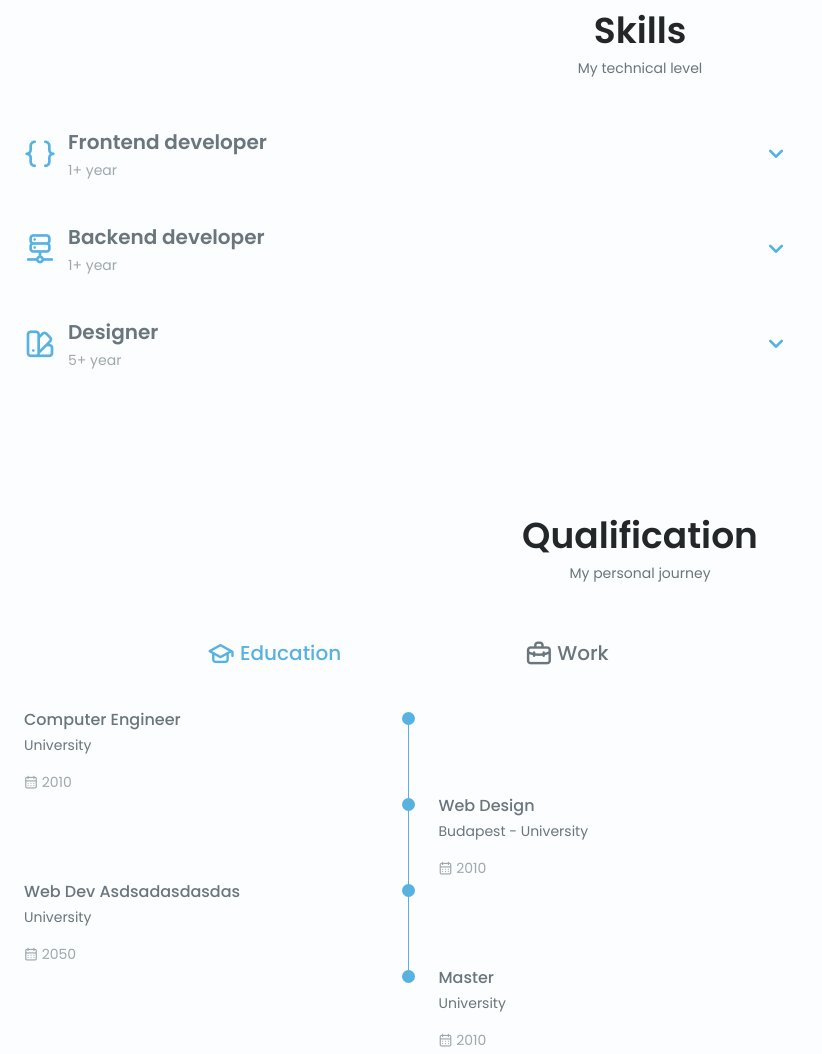
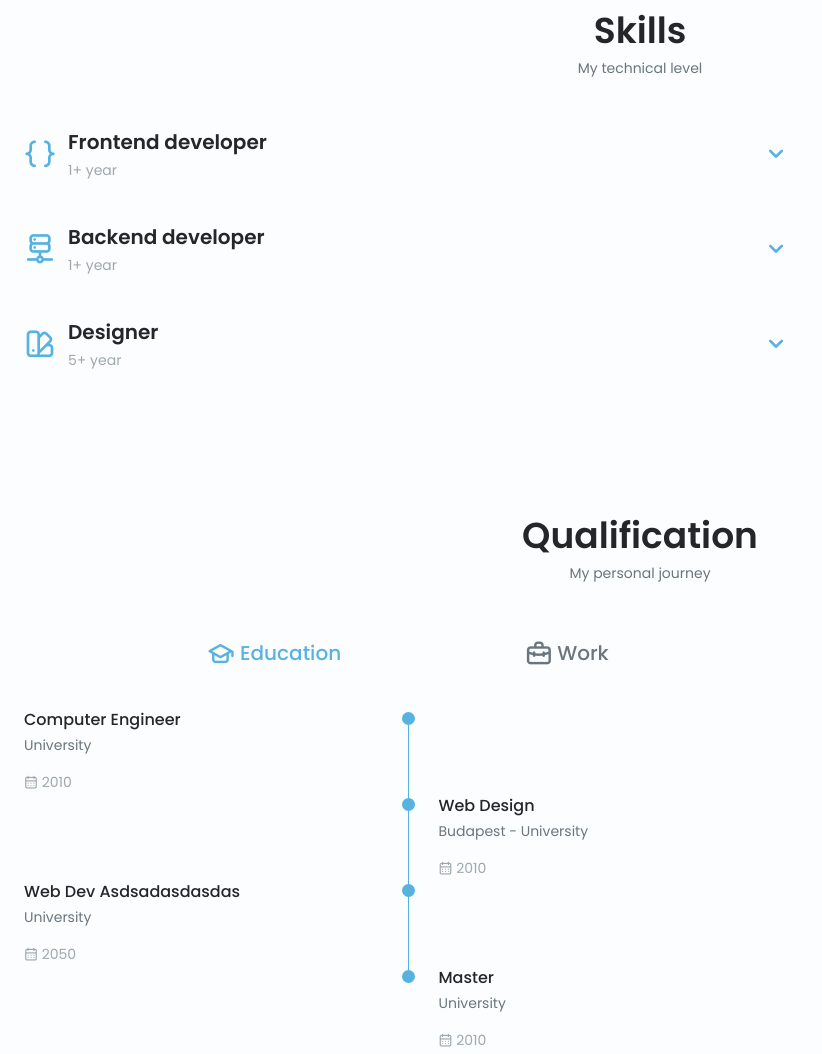
Before and after one commit to catastroface/iambarnabas, a plain HTML site: page assets/index.html in a window 1280 px wide. Shown: the part 1518-2572 px from the top of the page, without its empty margins (0-822 px from the left). Drawn offline with nearby package versions, Linux system fonts and the light colour scheme.

Commit message:
Update title colors

```diff
--- a/assets/css/styles.css
+++ b/assets/css/styles.css
@@ -90,7 +90,7 @@ h1,
 h2,
 h3,
 h4 {
-  color: var(--text-color);
+  color: var(--title-color);
   font-weight: var(--font-semi-bold);
 }
 
@@ -159,8 +159,8 @@ img {
 
 .nav__logo,
 .nav__toggle {
+  font-weight: var(--font-medium);
   color: var(--title-color);
-  font-weight: var(--font-medium);
 }
 
 .nav__toggle {
@@ -267,7 +267,6 @@ img {
 
 .home__title {
   font-size: var(--big-font-size);
-  color: var(--title-color);
 }
 
 .home__subtitle {
```
